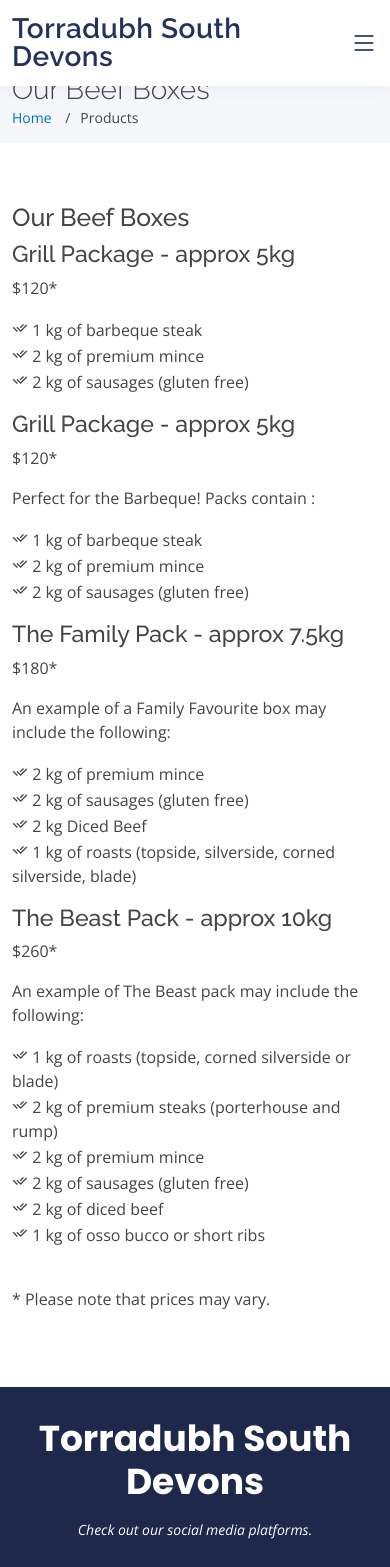
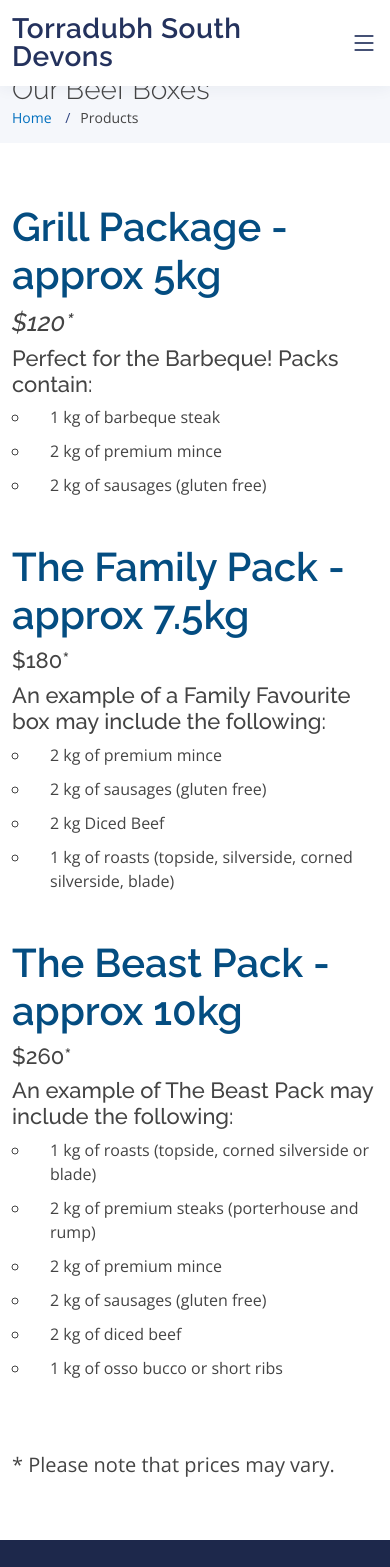
Before and after one commit to ma16018/Torradubh-South-Devon-Cattle, a plain HTML site: page hampers.html in a window 390 px wide. Shown: the top 1567 px of the page. Drawn offline with nearby package versions, Linux system fonts and the light colour scheme.

Commit message:
changed style

```diff
--- a/assets/css/style.css
+++ b/assets/css/style.css
@@ -777,17 +777,37 @@ section {
 /*--------------------------------------------------------------
 # Story Intro
 --------------------------------------------------------------*/
-.story-intro .content h3 {
-  font-weight: 600;
-  font-size: 26px;
+.story-intro .content p {
+  font-size: 20px;
 }
 
+.story-intro .content h1 {
+  font-weight: 600;
+  color: #044d81;
+  font-size: 40px;
+}
+
+
+.story-intro .content h2 {
+  font-weight: 500;
+  font-size: 25px;
+  font-style: italic;
+}
+
+.story-intro .content h3 {
+  font-weight: 500;
+  font-size: 22px;
+}
+
+
 .story-intro .content ul {
-  list-style: none;
-  padding: 0;
+  list-style: circle;
+  padding-left: 30px;
+  padding-bottom: 20px;
 }
 
 .story-intro .content ul li {
+  padding-left: 20px;
   padding-bottom: 10px;
 }
 
@@ -983,6 +1003,28 @@ section {
 /*--------------------------------------------------------------
 # Gallery
 --------------------------------------------------------------*/
+.gallery .content h3 {
+  font-weight: 600;
+  font-size: 22px;
+  color: #013f6c;
+}
+
+.gallery .content ul {
+  list-style: none;
+}
+
+.gallery .content ul li {
+  padding-bottom: 10px;
+  font-size: 15px;
+  padding-left: 0px;
+}
+
+.gallery .content ul i {
+  font-size: 20px;
+  padding-right: 4px;
+  color: #006fbe;
+}
+
 .gallery .gallery-item {
   margin-bottom: 30px;
 }
@@ -1138,6 +1180,10 @@ section {
 /*--------------------------------------------------------------
 # Contact Us
 --------------------------------------------------------------*/
+.contact-us .map {
+  margin-bottom: 40px;
+}
+
 .contact-us .info {
   width: 100%;
   background: #fff;
--- a/hampers.html
+++ b/hampers.html
@@ -5,13 +5,13 @@
   <meta charset="utf-8">
   <meta content="width=device-width, initial-scale=1.0" name="viewport">
 
-  <title>Events - MeFamily Bootstrap Template</title>
+  <title>Beef Boxes - Torradubh</title>
   <meta content="" name="description">
   <meta content="" name="keywords">
 
   <!-- Favicons -->
-  <link href="assets/img/favicon.png" rel="icon">
-  <link href="assets/img/apple-touch-icon.png" rel="apple-touch-icon">
+  <link href="assets/img/logo.jpg" rel="icon">
+  <!-- <link href="assets/img/apple-touch-icon.png" rel="apple-touch-icon"> -->
 
   <!-- Google Fonts -->
   <link href="https://fonts.googleapis.com/css?family=Open+Sans:300,300i,400,400i,600,600i,700,700i|Raleway:300,300i,400,400i,500,500i,600,600i,700,700i|Poppins:300,300i,400,400i,500,500i,600,600i,700,700i" rel="stylesheet">
@@ -78,99 +78,85 @@
     </section><!-- End Breadcrumbs -->
 
     <!-- ======= Products List Section ======= -->
-    <section id="our-story" class="our-story">
+    <section id="story-intro" class="story-intro">
       <div class="container">
 
 
         <div class="row content">
-          <h2>Our Beef Boxes</h2>
           <!-- <p>Please <a href="contact.html">contact us</a> directly to enquire about stock availability, prices*, and to make purchases.</p> -->
+          <h1>
+            Grill Package - approx 5kg
+          </h1>
+          <h2>
+            $120*
+          </h2>
           <h3>
-            Grill Package - approx 5kg
+            Perfect for the Barbeque! Packs contain:
           </h3>
-          <p>
-            $120*
-          </p>
           <ul>
-            <li><i class="ri-check-double-line"></i>
+            <li>
               1 kg of barbeque steak
             </li>
-            <li><i class="ri-check-double-line"></i>
+            <li>
               2 kg of premium mince
               </li>
-            <li><i class="ri-check-double-line"></i>
+            <li>
               2 kg of sausages (gluten free)
             </li>
           </ul>
+        </div>
+        <div class="row content">
+          <h1>
+            The Family Pack - approx 7.5kg
+          </h1>
           <h3>
-            Grill Package - approx 5kg
+            $180*
           </h3>
-          <p>
-            $120*
-          </p>
-          <p>
-            Perfect for the Barbeque! Packs contain :
-          </p>
+          <h3>
+            An example of a Family Favourite box may include the following:
+          </h3>
           <ul>
-            <li><i class="ri-check-double-line"></i>
-              1 kg of barbeque steak
-            </li>
-            <li><i class="ri-check-double-line"></i>
-              2 kg of premium mince
-              </li>
-            <li><i class="ri-check-double-line"></i>
-              2 kg of sausages (gluten free)
-            </li>
-          </ul>
-          <h3>
-            The Family Pack - approx 7.5kg
-          </h3>
-          <p>
-            $180*
-          </p>
-          <p>
-            An example of a Family Favourite box may include the following:
-          </p>
-          <ul>
-            <li><i class="ri-check-double-line"></i>
+            <li>
               2 kg of premium mince
             </li>
-            <li><i class="ri-check-double-line"></i>
+            <li>
               2 kg of sausages (gluten free)
               </li>
-            <li><i class="ri-check-double-line"></i>
+            <li>
               2 kg Diced Beef
             </li>
-            <li><i class="ri-check-double-line"></i>
+            <li>
               1 kg of roasts (topside, silverside, corned silverside, blade)
             </li>
           </ul>
+        </div>
+        <div class="row content">
+          <h1>
+            The Beast Pack - approx 10kg
+          </h1>
           <h3>
-            The Beast Pack - approx 10kg
+            $260*
           </h3>
-          <p>
-            $260*
-          </p>
-          <p>
-            An example of The Beast pack may include the following:
-          </p>
+          <h3>
+            An example of The Beast Pack may include the following:
+          </h3>
           <ul>
-            <li><i class="ri-check-double-line"></i>
+            <li>
               1 kg of roasts (topside, corned silverside or blade)
             </li>
-            <li><i class="ri-check-double-line"></i>
+            <li>
               2 kg of premium steaks (porterhouse and rump)
               </li>
-            <li><i class="ri-check-double-line"></i>
+            <li>
               2 kg of premium mince
             </li>
-            <li><i class="ri-check-double-line"></i>
+            <li>
               2 kg of sausages (gluten free)
             </li>
-            <li><i class="ri-check-double-line"></i>
+            <li>
               2 kg of diced beef
             </li>
-            <li><i class="ri-check-double-line"></i>
+            <li>
               1 kg of osso bucco or short ribs
             </li>
           </ul>
```
Also changed, not shown: contact.html (+24 -10 lines), gallery.html (+3 -3 lines), index.html (+3 -4 lines), our-story.html (+3 -4 lines), practices.html (+36 -12 lines).
